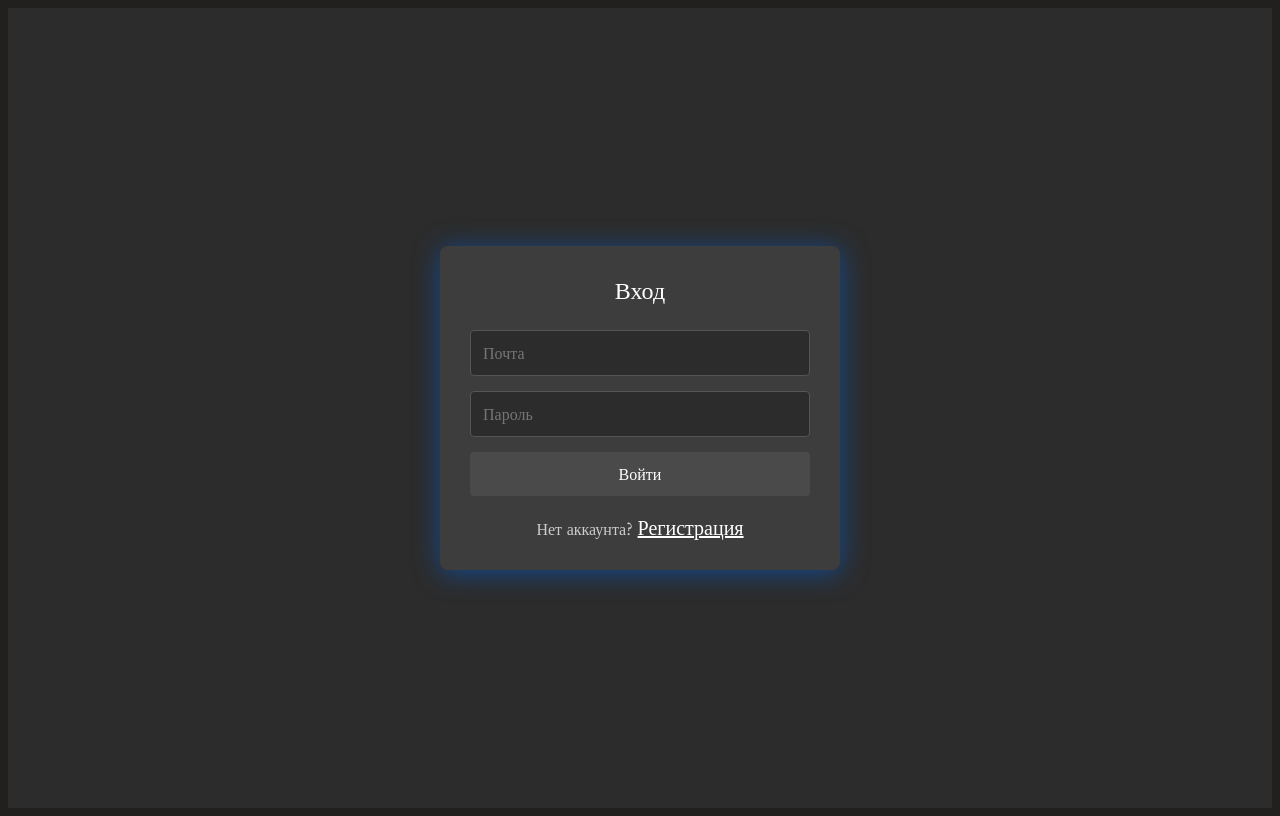
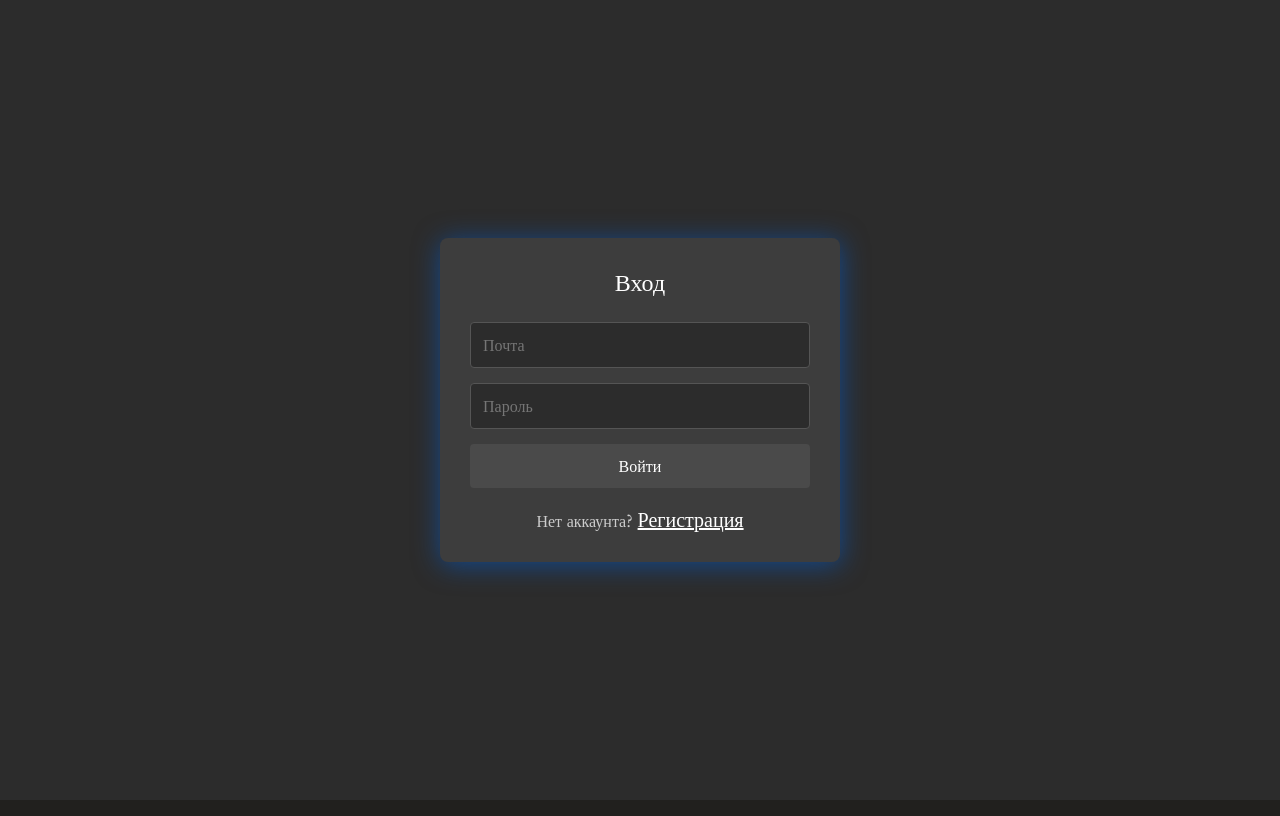
Before and after one commit to UstinskiyDmitriy/game-store, a React (Vite) app: page / in a window 1280 px wide. Built offline with nearby package versions, Linux system fonts and the light colour scheme; a web font is replaced by a local one.

Commit message:
and again and again and again

```diff
--- a/src/index.css
+++ b/src/index.css
@@ -16,6 +16,8 @@ body {
   background:var(--main-bg-color);
   color: var(--main-text-color);
   overflow-x: hidden;
+  margin: 0;
+  padding: 0;
 }
 
 h1,h2,h3,h4,h5,p,ul,ol,li {
--- a/src/pages/home-page/HomePage.module.css
+++ b/src/pages/home-page/HomePage.module.css
@@ -3,7 +3,6 @@
   flex-direction: row;
   gap: 50px;
   flex-wrap: wrap;
-
   margin: 5vh 0 5vh 5vw;
 }
 
@@ -19,7 +18,8 @@
   }
 
   .cards_wrapper {
-    margin:20vh 0 5vh 3vw;
+    margin:20vh 0 5vh 1vw;
+    gap: 20px;
 
   }
 }
```
